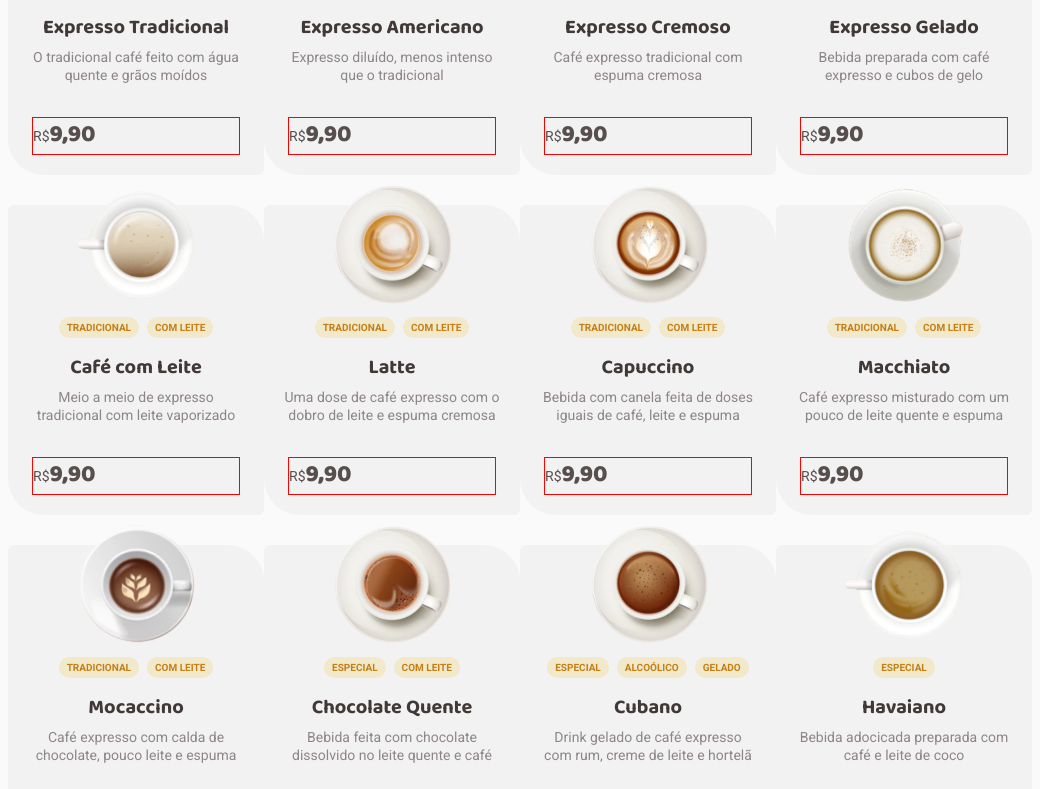
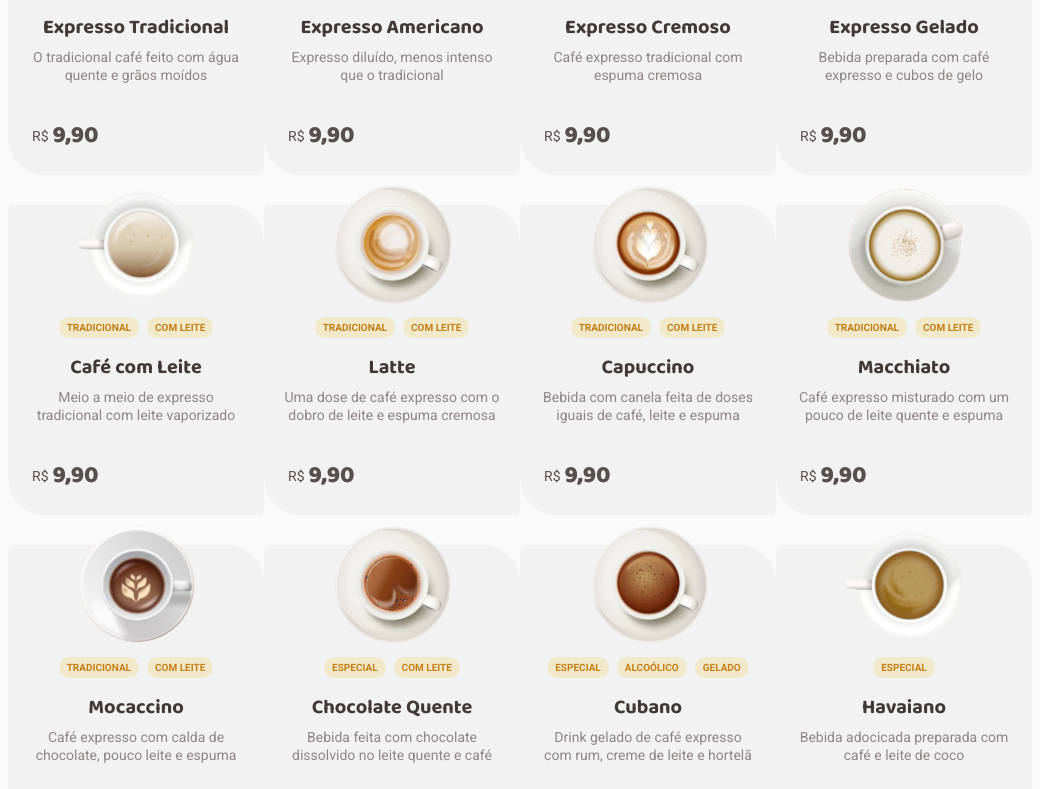
Before and after one commit to leticea/coffee-delivery, a React (Vite) app: page / in a window 1280 px wide. Shown: the part 911-1700 px from the top of the page, without its empty margins (152-1192 px from the left). Built offline with nearby package versions, Linux system fonts and the light colour scheme.

Commit message:
feat(CoffeeCard): footer styles

```diff
--- a/src/pages/Home/CoffeeList/CoffeeCard/styles.ts
+++ b/src/pages/Home/CoffeeList/CoffeeCard/styles.ts
@@ -90,23 +90,30 @@ export const Footer = styled.h1`
   justify-content: space-between;
   align-items: center;
   padding: 0px;
-  gap: 29px;
 
   position: absolute;
-  height: 38px;
-  left: 24px;
-  right: 24px;
-  bottom: 20px;
-  border: 1px solid red;
+  height: 3.8rem;
+  left: 2.4rem;
+  right: 2.4rem;
+  bottom: 2rem;
+
+  //border: 1px solid red;
 
   p {
+    width: 6.7rem;
+    height: 3.1rem;
+    display: flex;
+    text-align: center;
+    align-items: center;
+    gap: .4rem;
+
     font-family: "Roboto";
-    font-style: normal;
     font-weight: 400;
-    font-size: 14px;
+    font-size: 1.4rem;
     line-height: 130%;
-    text-align: right;
     color: ${(props) => props.theme["gray-700"]};
+
+    //border: 1px solid red;
   }
 
   span {
```
